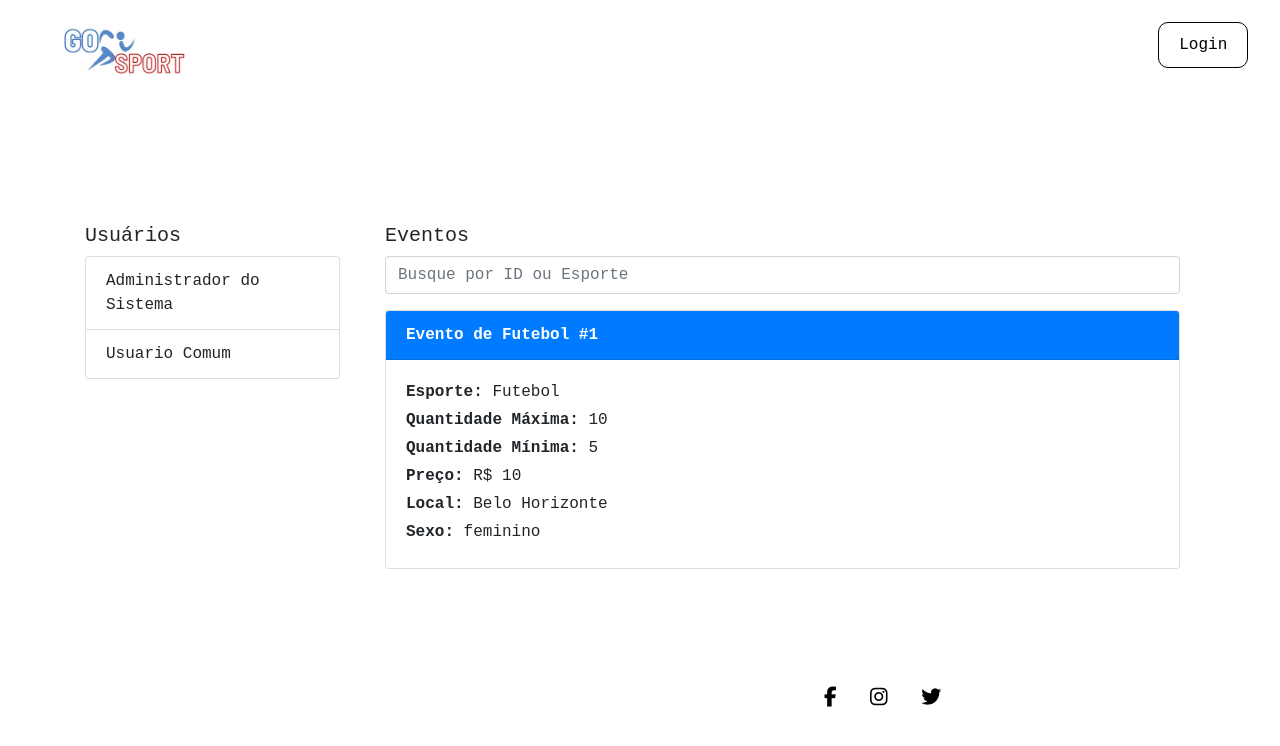
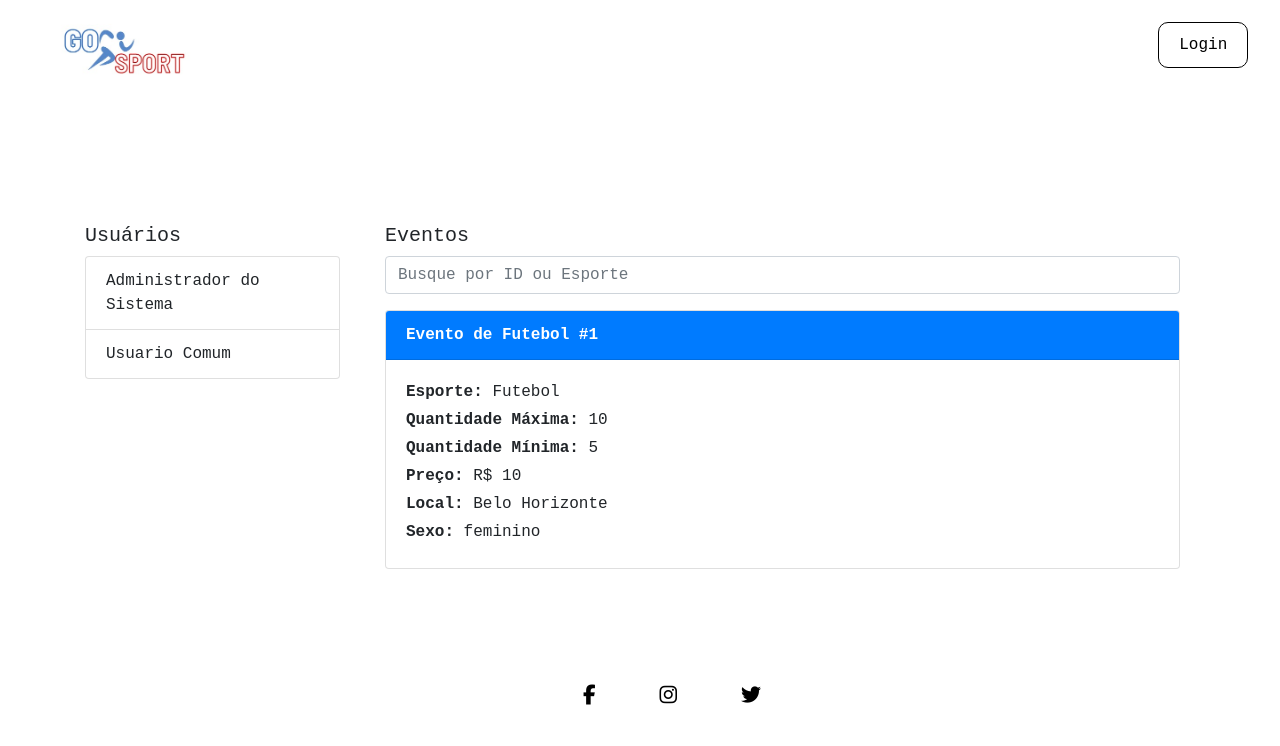
Before and after one commit to marcelacamposm/gosport, a plain HTML site: page index.html in a window 1280 px wide. Drawn offline with nearby package versions, Linux system fonts and the light colour scheme.

Commit message:
Update style.css

```diff
--- a/style.css
+++ b/style.css
@@ -13,6 +13,10 @@ body {
   height: 100%;
   overflow-y: hidden;
   overflow-x: hidden;
+}
+
+body {
+  overflow-y: scroll;
 }
 
 header {
@@ -100,9 +104,18 @@ header {
   cursor: pointer;
 }
 
+footer {
+  display: flex;
+  justify-content: center;
+  width: 100%;
+}
+
 .ultimo {
-  margin-top: 8%;
-  margin-left: 800px;
+  margin-top: 100px;
+  height: 40px;
+  display: flex;
+  justify-content: center;
+
 }
 
 .ultimo i {
```
